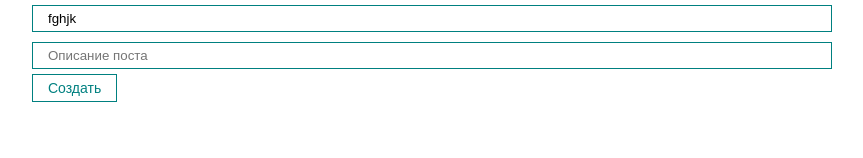
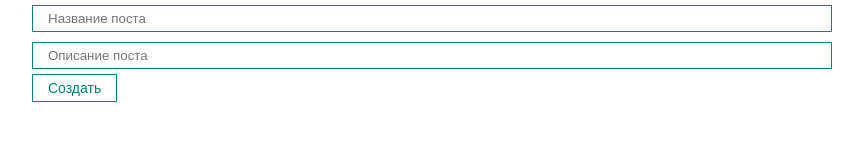
Before and after one commit to ViolettaFilimonova/React, a React (Create React App) app: page / in a window 1280 px wide. Shown: the top 158 px of the page, without its empty margins (208-1071 px from the left). Built offline with nearby package versions, Linux system fonts and the light colour scheme.

Commit message:
unmanaged component

```diff
--- a/src/App.js
+++ b/src/App.js
@@ -1,4 +1,4 @@
-import React from "react";
+import React, {useRef} from "react";
 import {useState} from "react";
 import Counter from "./components/Counter";
 import ClassCounter from "./components/ClassCounter";
@@ -14,9 +14,12 @@ function App() {
         {id: 2, title: 'Python', text: 'JPython - язык программирования'},
         {id: 3, title: 'C++', text: 'C++ - язык программирования'}
         ])
-    const [title, setTitle] = useState('fghjk')
-    const addNewPost = () => {
-
+    const [title, setTitle] = useState('')
+    const bodyInputRef = useRef()
+    const addNewPost = (e) => {
+        e.preventDefault()
+        console.log(bodyInputRef.current.value)
+        console.log(title)
     }
     return (
         <div className="App">
@@ -27,8 +30,11 @@ function App() {
                     type="text"
                     placeholder='Название поста'
                 />
-                <MyInput  type="text" placeholder='Описание поста'/>
-                <MyButton onClick={addNewPost}>Создать</MyButton>
+                <MyInput
+                    ref={bodyInputRef}
+                    type="text"
+                    placeholder='Описание поста'/>
+                <MyButton type='submit' onClick={addNewPost}>Создать</MyButton>
             </form>
             <PostList posts={posts} title={'Список постов 1'}/>
 
--- a/src/UI/input/MyInput.jsx
+++ b/src/UI/input/MyInput.jsx
@@ -1,10 +1,10 @@
 import React from 'react';
 import classes from './MyInput.module.css'
 
-const MyInput = (props) => {
+const MyInput = React.forwardRef((props, ref) => {
     return (
-        <input {...props} className={classes.myInput}/>
+        <input ref={ref} {...props} className={classes.myInput}/>
     );
-};
+});
 
 export default MyInput;
```
